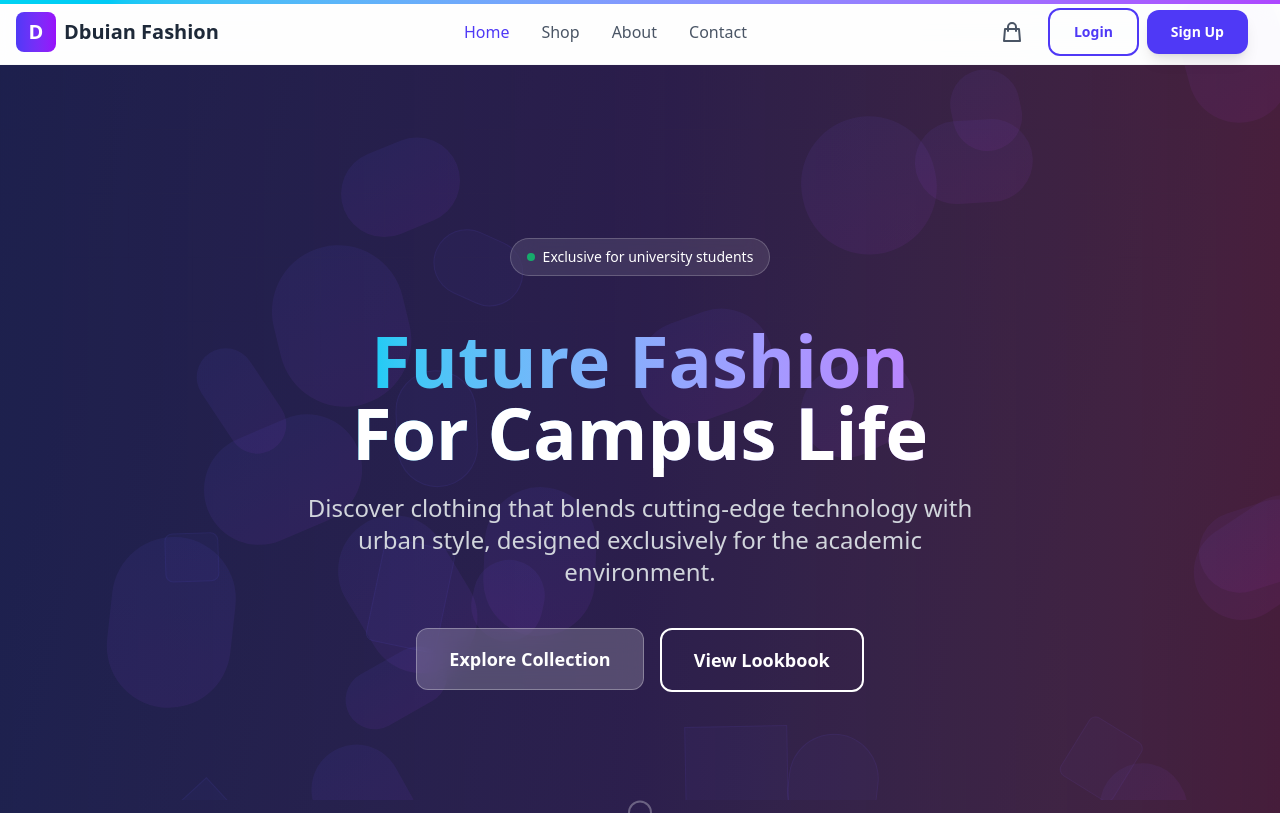
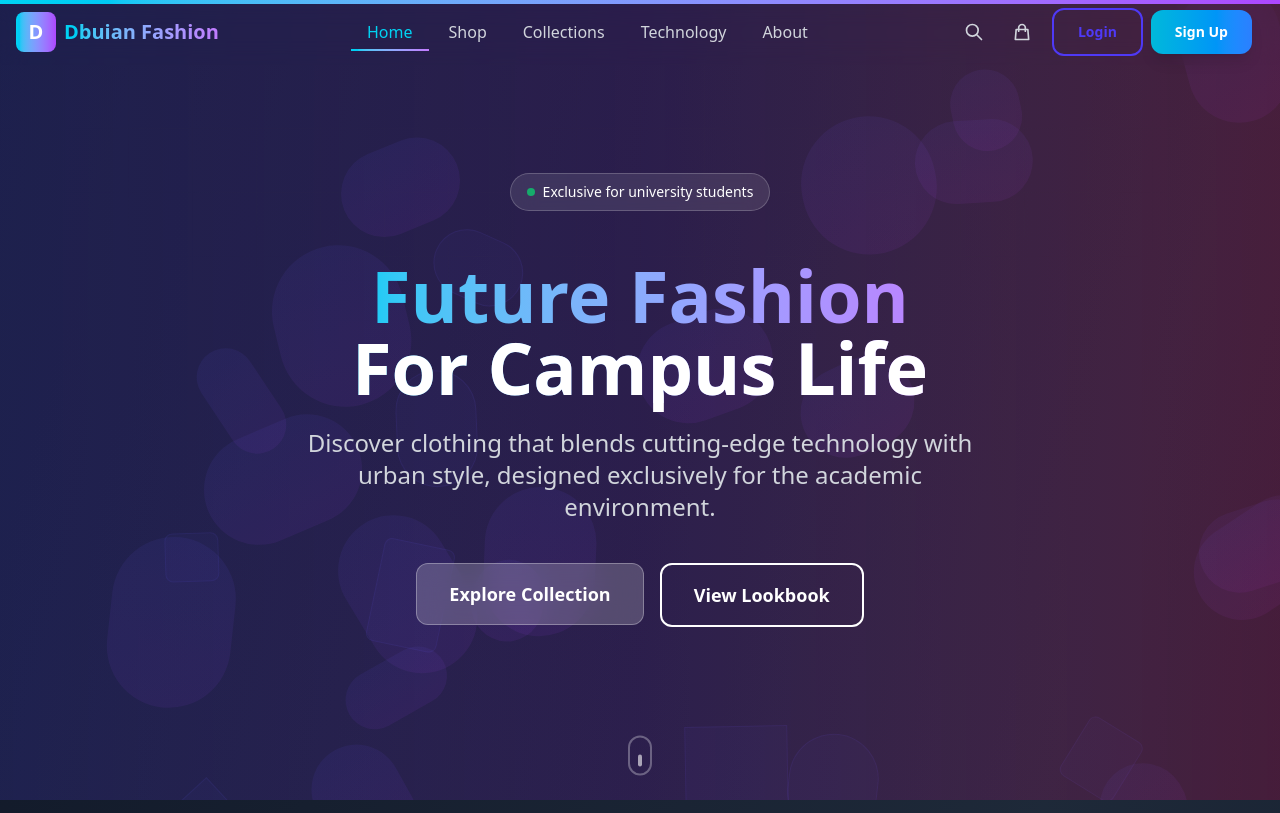
Before and after one commit to biniyamagegnehu/Dbuian-Fashion-E-commerce-Website, a React (Vite) app in the folder frontend/: page / in a window 1280 px wide. Shown: the top 813 px of the page. Built offline with nearby package versions, Linux system fonts and the light colour scheme.

Commit message:
update the layout of navbar

```diff
--- a/frontend/src/components/layout/Navbar.jsx
+++ b/frontend/src/components/layout/Navbar.jsx
@@ -1,5 +1,5 @@
-import React, { useState } from 'react';
-import { Link, useLocation } from 'react-router-dom';
+import React, { useState, useEffect } from 'react';
+import { Link, useLocation, useNavigate } from 'react-router-dom';
 import { motion, AnimatePresence } from 'framer-motion';
 import { useCart } from '../../context/CartContext';
 import { useAuth } from '../../context/AuthContext';
@@ -7,103 +7,171 @@ import AnimatedButton from '../ui/AnimatedButton';
 
 const Navbar = () => {
   const [isMenuOpen, setIsMenuOpen] = useState(false);
+  const [scrolled, setScrolled] = useState(false);
   const { getCartItemsCount } = useCart();
   const { user, logout } = useAuth();
   const location = useLocation();
+  const navigate = useNavigate();
   const cartItemsCount = getCartItemsCount();
+
+  useEffect(() => {
+    const handleScroll = () => {
+      setScrolled(window.scrollY > 50);
+    };
+
+    window.addEventListener('scroll', handleScroll);
+    return () => window.removeEventListener('scroll', handleScroll);
+  }, []);
 
   const navigation = [
     { name: 'Home', href: '/' },
     { name: 'Shop', href: '/products' },
+    { name: 'Collections', href: '/collections' },
+    { name: 'Technology', href: '/technology' },
     { name: 'About', href: '/about' },
-    { name: 'Contact', href: '/contact' },
   ];
 
+  const handleLogout = () => {
+    logout();
+    setIsMenuOpen(false);
+  };
+
   return (
-    <nav className="bg-white/80 backdrop-blur-md border-b border-gray-200/30 sticky top-0 z-50">
+    <motion.nav
+      className={`fixed top-0 left-0 right-0 z-50 backdrop-blur-md border-b transition-all duration-300 ${
+        scrolled
+          ? 'bg-gray-900/95 border-gray-700/30'
+          : 'bg-transparent border-transparent'
+      }`}
+      initial={{ y: -100 }}
+      animate={{ y: 0 }}
+      transition={{ duration: 0.5 }}
+    >
       <div className="container mx-auto px-4">
         <div className="flex justify-between items-center h-16">
-          {/* Logo */}
+          {/* Logo with animation */}
+          <motion.div whileHover={{ scale: 1.05 }} className="flex-shrink-0">
             <Link to="/" className="flex items-center space-x-2">
-            <div className="w-10 h-10 bg-gradient-to-r from-indigo-600 to-purple-600 rounded-lg flex items-center justify-center">
+              <motion.div
+                className="w-10 h-10 bg-gradient-to-r from-cyan-400 to-purple-500 rounded-lg flex items-center justify-center"
+                whileHover={{ rotate: 180 }}
+                transition={{ duration: 0.5 }}
+              >
                 <span className="text-white font-bold text-xl">D</span>
-            </div>
-            <span className="font-bold text-xl text-gray-800">Dbuian Fashion</span>
+              </motion.div>
+              <motion.span
+                className="font-bold text-xl bg-clip-text text-transparent bg-gradient-to-r from-cyan-400 to-purple-400"
+                initial={{ opacity: 0 }}
+                animate={{ opacity: 1 }}
+                transition={{ delay: 0.2 }}
+              >
+                Dbuian Fashion
+              </motion.span>
             </Link>
+          </motion.div>
 
           {/* Desktop Navigation */}
-          <div className="hidden md:flex items-center space-x-8">
+          <div className="hidden md:flex items-center space-x-1">
             {navigation.map((item) => (
+              <motion.div
+                key={item.name}
+                className="relative"
+                whileHover={{ y: -2 }}
+                transition={{ duration: 0.2 }}
+              >
                 <Link
-                key={item.name}
                   to={item.href}
-                className={`font-medium transition-colors duration-300 ${
+                  className={`relative px-4 py-2 rounded-lg font-medium transition-all duration-300 ${
                     location.pathname === item.href
-                    ? 'text-indigo-600'
-                    : 'text-gray-600 hover:text-indigo-500'
+                      ? 'text-cyan-400'
+                      : 'text-gray-300 hover:text-white'
                   }`}
                 >
                   {item.name}
+                  {location.pathname === item.href && (
+                    <motion.div
+                      className="absolute bottom-0 left-0 right-0 h-0.5 bg-gradient-to-r from-cyan-400 to-purple-400"
+                      layoutId="navbar-underline"
+                    />
+                  )}
                 </Link>
+              </motion.div>
             ))}
           </div>
 
           {/* Right side items */}
-          <div className="flex items-center space-x-4">
+          <div className="flex items-center space-x-3">
+            {/* Search button */}
+            <motion.button
+              whileHover={{ scale: 1.1 }}
+              whileTap={{ scale: 0.95 }}
+              className="p-2 text-gray-300 hover:text-white transition-colors"
+            >
+              <svg xmlns="http://www.w3.org/2000/svg" className="h-5 w-5" fill="none" viewBox="0 0 24 24" stroke="currentColor">
+                <path strokeLinecap="round" strokeLinejoin="round" strokeWidth={2} d="M21 21l-6-6m2-5a7 7 0 11-14 0 7 7 0 0114 0z" />
+              </svg>
+            </motion.button>
+
             {/* Admin link for admin users */}
             {user?.role === 'admin' && (
+              <motion.div whileHover={{ scale: 1.05 }}>
                 <Link
                   to="/admin"
-                className="hidden md:block text-sm font-medium text-gray-600 hover:text-indigo-500"
+                  className="hidden md:block text-sm font-medium text-gray-300 hover:text-cyan-400 transition-colors"
                 >
                   Admin
                 </Link>
+              </motion.div>
             )}
 
-            {/* Cart */}
-            <Link to="/cart" className="relative p-2">
-              <svg
-                xmlns="http://www.w3.org/2000/svg"
-                className="h-6 w-6 text-gray-600"
-                fill="none"
-                viewBox="0 0 24 24"
-                stroke="currentColor"
-              >
-                <path
-                  strokeLinecap="round"
-                  strokeLinejoin="round"
-                  strokeWidth={2}
-                  d="M16 11V7a4 4 0 00-8 0v4M5 9h14l1 12H4L5 9z"
-                />
+            {/* Cart with animated counter */}
+            <motion.div whileHover={{ scale: 1.05 }} className="relative">
+              <button onClick={() => navigate('/cart')} className="p-2 text-gray-300 hover:text-white transition-colors">
+                <svg xmlns="http://www.w3.org/2000/svg" className="h-5 w-5" fill="none" viewBox="0 0 24 24" stroke="currentColor">
+                  <path strokeLinecap="round" strokeLinejoin="round" strokeWidth={2} d="M16 11V7a4 4 0 00-8 0v4M5 9h14l1 12H4L5 9z" />
                 </svg>
                 {cartItemsCount > 0 && (
                   <motion.span
                     initial={{ scale: 0 }}
                     animate={{ scale: 1 }}
-                  className="absolute -top-1 -right-1 bg-indigo-600 text-white text-xs rounded-full h-5 w-5 flex items-center justify-center"
+                    className="absolute -top-1 -right-1 bg-cyan-400 text-gray-900 text-xs rounded-full h-5 w-5 flex items-center justify-center font-bold"
                   >
                     {cartItemsCount}
                   </motion.span>
                 )}
-            </Link>
+              </button>
+            </motion.div>
 
             {/* Auth buttons */}
             {user ? (
-              <div className="hidden md:flex items-center space-x-4">
-                <span className="text-sm text-gray-600">Hello, {user.name}</span>
-                <AnimatedButton variant="outline" onClick={logout} className="text-sm py-2">
+              <motion.div
+                className="hidden md:flex items-center space-x-3"
+                initial={{ opacity: 0 }}
+                animate={{ opacity: 1 }}
+              >
+                <div className="flex items-center space-x-2">
+                  <div className="w-8 h-8 bg-gradient-to-r from-cyan-400 to-purple-500 rounded-full flex items-center justify-center text-xs font-bold text-white">
+                    {user.name.charAt(0)}
+                  </div>
+                  <span className="text-sm text-gray-300">Hi, {user.name.split(' ')[0]}</span>
+                </div>
+                <AnimatedButton
+                  variant="outline"
+                  onClick={handleLogout}
+                  className="text-sm py-1 px-3 border-gray-600 text-gray-300 hover:border-cyan-400 hover:text-cyan-400"
+                >
                   Logout
                 </AnimatedButton>
-              </div>
+              </motion.div>
             ) : (
               <div className="hidden md:flex items-center space-x-2">
                 <Link to="/login">
-                  <AnimatedButton variant="outline" className="text-sm py-2">
+                  <AnimatedButton variant="outline" className="text-sm py-1 px-3 border-gray-600 text-gray-300 hover:border-cyan-400 hover:text-cyan-400">
                     Login
                   </AnimatedButton>
                 </Link>
                 <Link to="/register">
-                  <AnimatedButton className="text-sm py-2">
+                  <AnimatedButton className="text-sm py-1 px-3 bg-gradient-to-r from-cyan-500 to-blue-500 hover:from-cyan-600 hover:to-blue-600">
                     Sign Up
                   </AnimatedButton>
                 </Link>
@@ -111,9 +179,11 @@ const Navbar = () => {
             )}
 
             {/* Mobile menu button */}
-            <button
+            <motion.button
+              whileHover={{ scale: 1.1 }}
+              whileTap={{ scale: 0.9 }}
               onClick={() => setIsMenuOpen(!isMenuOpen)}
-              className="md:hidden p-2 rounded-md text-gray-600 hover:text-indigo-500 focus:outline-none"
+              className="md:hidden p-2 rounded-lg text-gray-300 hover:text-white focus:outline-none focus:ring-2 focus:ring-cyan-400"
             >
               <svg
                 xmlns="http://www.w3.org/2000/svg"
@@ -138,11 +208,11 @@ const Navbar = () => {
                   />
                 )}
               </svg>
-            </button>
+            </motion.button>
           </div>
         </div>
 
-        {/* Mobile menu */}
+        {/* Mobile menu with glassmorphism effect */}
         <AnimatePresence>
           {isMenuOpen && (
             <motion.div
@@ -150,17 +220,17 @@ const Navbar = () => {
               animate={{ opacity: 1, height: 'auto' }}
               exit={{ opacity: 0, height: 0 }}
               transition={{ duration: 0.3 }}
-              className="md:hidden bg-white border-t border-gray-200"
+              className="md:hidden bg-gray-800/95 backdrop-blur-xl border border-gray-700/30 rounded-lg mt-2 overflow-hidden"
             >
               <div className="px-2 pt-2 pb-3 space-y-1">
                 {navigation.map((item) => (
                   <Link
                     key={item.name}
                     to={item.href}
-                    className={`block px-3 py-2 rounded-md text-base font-medium ${
+                    className={`block px-3 py-2 rounded-md text-base font-medium transition-colors ${
                       location.pathname === item.href
-                        ? 'text-indigo-600 bg-indigo-50'
-                        : 'text-gray-600 hover:text-indigo-500 hover:bg-gray-50'
+                        ? 'text-cyan-400 bg-cyan-400/10'
+                        : 'text-gray-300 hover:text-white hover:bg-gray-700/50'
                     }`}
                     onClick={() => setIsMenuOpen(false)}
                   >
@@ -171,22 +241,21 @@ const Navbar = () => {
                 {user?.role === 'admin' && (
                   <Link
                     to="/admin"
-                    className="block px-3 py-2 rounded-md text-base font-medium text-gray-600 hover:text-indigo-500 hover:bg-gray-50"
+                    className="block px-3 py-2 rounded-md text-base font-medium text-gray-300 hover:text-white hover:bg-gray-700/50 transition-colors"
                     onClick={() => setIsMenuOpen(false)}
                   >
                     Admin Dashboard
                   </Link>
                 )}
 
+                <div className="border-t border-gray-700/30 my-2"></div>
+
                 {user ? (
                   <>
-                    <div className="px-3 py-2 text-sm text-gray-500">Logged in as {user.name}</div>
+                    <div className="px-3 py-2 text-sm text-gray-400">Logged in as {user.name}</div>
                     <button
-                      onClick={() => {
-                        logout();
-                        setIsMenuOpen(false);
-                      }}
-                      className="block w-full text-left px-3 py-2 rounded-md text-base font-medium text-gray-600 hover:text-indigo-500 hover:bg-gray-50"
+                      onClick={handleLogout}
+                      className="block w-full text-left px-3 py-2 rounded-md text-base font-medium text-gray-300 hover:text-white hover:bg-gray-700/50 transition-colors"
                     >
                       Logout
                     </button>
@@ -195,14 +264,14 @@ const Navbar = () => {
                   <>
                     <Link
                       to="/login"
-                      className="block px-3 py-2 rounded-md text-base font-medium text-gray-600 hover:text-indigo-500 hover:bg-gray-50"
+                      className="block px-3 py-2 rounded-md text-base font-medium text-gray-300 hover:text-white hover:bg-gray-700/50 transition-colors"
                       onClick={() => setIsMenuOpen(false)}
                     >
                       Login
                     </Link>
                     <Link
                       to="/register"
-                      className="block px-3 py-2 rounded-md text-base font-medium text-gray-600 hover:text-indigo-500 hover:bg-gray-50"
+                      className="block px-3 py-2 rounded-md text-base font-medium text-cyan-400 hover:text-cyan-300 hover:bg-cyan-400/10 transition-colors"
                       onClick={() => setIsMenuOpen(false)}
                     >
                       Sign Up
@@ -214,7 +283,7 @@ const Navbar = () => {
           )}
         </AnimatePresence>
       </div>
-    </nav>
+    </motion.nav>
   );
 };
 
```
Lines whose indentation alone changed are shown as unchanged.
